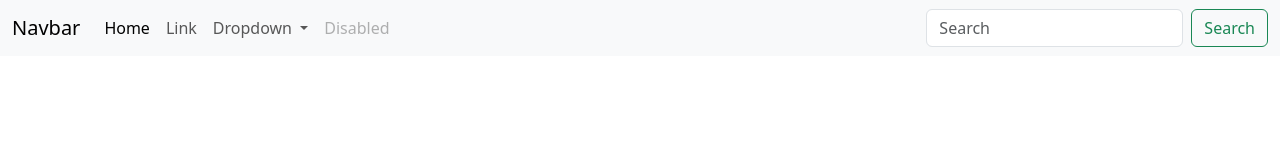
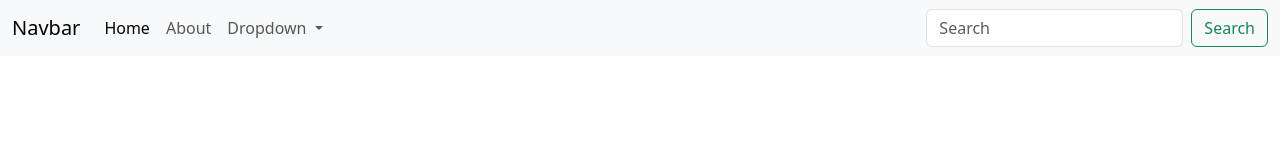
Before and after one commit to akbarukasha0-svg/Uproject, a plain HTML site: page index.html in a window 1280 px wide. Drawn offline with nearby package versions, Linux system fonts and the light colour scheme.

Commit message:
saved changes

```diff
--- a/index.html
+++ b/index.html
@@ -22,7 +22,7 @@
           <a class="nav-link active" aria-current="page" href="#">Home</a>
         </li>
         <li class="nav-item">
-          <a class="nav-link" href="#">Link</a>
+          <a class="nav-link" href="#">About</a>
         </li>
         <li class="nav-item dropdown">
           <a class="nav-link dropdown-toggle" href="#" role="button" data-bs-toggle="dropdown" aria-expanded="false">
@@ -35,9 +35,9 @@
             <li><a class="dropdown-item" href="#">Something else here</a></li>
           </ul>
         </li>
-        <li class="nav-item">
+        <!-- <li class="nav-item">
           <a class="nav-link disabled" aria-disabled="true">Disabled</a>
-        </li>
+        </li> -->
       </ul>
       <form class="d-flex" role="search">
         <input class="form-control me-2" type="search" placeholder="Search" aria-label="Search"/>
```
